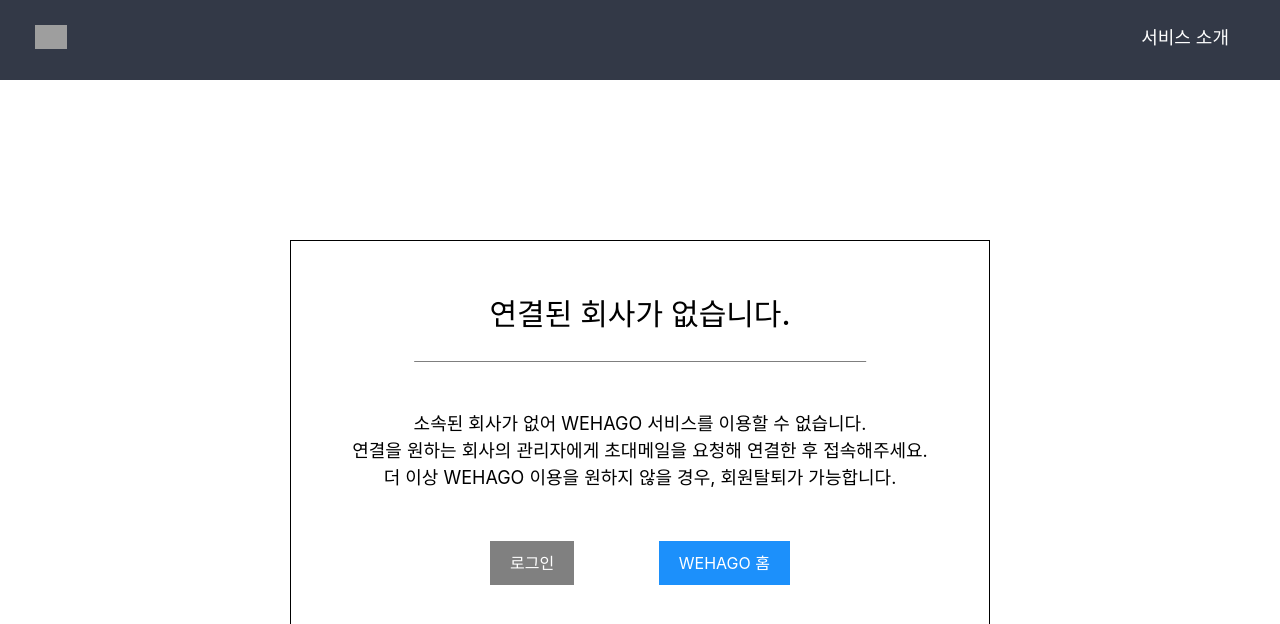
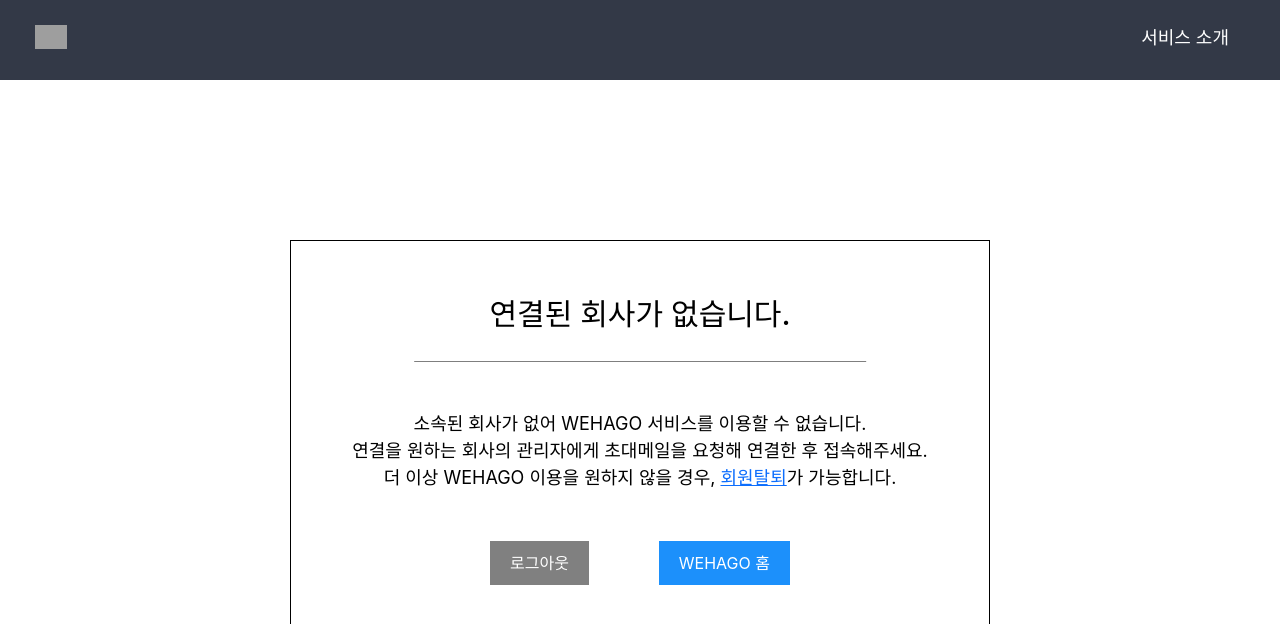
Before and after one commit to HyoungMinSong/wehagoreact, a React (Create React App) app: page /error/444 in a window 1280 px wide. Shown: the top 624 px of the page. Built offline with nearby package versions, Linux system fonts and the light colour scheme; grey boxes are pictures that could not be loaded; what react-chatbot-kit would draw is missing.

Commit message:
Feat : 회원탈퇴 진행중

```diff
--- a/src/ExceptionNotFound.js
+++ b/src/ExceptionNotFound.js
@@ -30,6 +30,13 @@ const ExceptionNotFound = () => {
     setModalSwitch(true);
   }
 
+  // 로그아웃 버튼 눌렀을 때
+  const logoutHandler = () => {
+    document.cookie = `accessToken=; path=/; expires=Thu, 01 Jan 1970 00:00:00 GMT`; // 쿠키에 있는 Access Token 지우기
+    localStorage.removeItem("persist:root");
+    window.location.replace('/login'); // 로그인 창으로 가기
+  }
+
   return (
     <>
     <div style={{background:"#333948"}}><SignUpHeaderLogin1/></div>
@@ -40,13 +47,11 @@ const ExceptionNotFound = () => {
         <div className='Alert1-Content'>
           소속된 회사가 없어 WEHAGO 서비스를 이용할 수 없습니다.<br/>
           연결을 원하는 회사의 관리자에게 초대메일을 요청해 연결한 후 접속해주세요.<br />
-          더 이상 WEHAGO 이용을 원하지 않을 경우, <a onClick={handleWithdraw}>회원탈퇴</a>가 가능합니다.
+          더 이상 WEHAGO 이용을 원하지 않을 경우, <a className='aTag' onClick={handleWithdraw}>회원탈퇴</a>가 가능합니다.
         </div>
         {modalSwitch && <WithdrawalModal setModalSwitch={setModalSwitch} />}
         <div style={{display:"flex", justifyContent:"space-between", width:"300px"}}>
-            <Link to="/login">
-            <button className='Alert2-Button'>로그인</button>
-            </Link>
+            <button className='Alert2-Button' onClick={logoutHandler}>로그아웃</button>
             <Link to="/">
             <button className='Alert1-Button'>WEHAGO 홈</button>
             </Link>
--- a/src/pages/commons/WithdrawalModal.js
+++ b/src/pages/commons/WithdrawalModal.js
@@ -68,6 +68,7 @@ const ModalWrapper = styled.div`
   }
   .flex-start{
     display: flex;
+    margin-top: 7px;
   }
   .flex-center{
     display: flex;
@@ -149,7 +150,7 @@ function WithdrawalModal(props) {
           </span>
         </div>
         <div>
-          <input type="text" placeholder="탈퇴사유를 적어라" />
+          <input type="text" placeholder="탈퇴사유를 적어주세요." />
         </div>
         <div className="flex-start">
           <input type="checkbox" />
@@ -157,7 +158,7 @@ function WithdrawalModal(props) {
         </div>
         <br></br>
         <div className="flex-center">
-          <button type="button">회원탈퇴</button>
+          <button type="button" className="btn btn-outline-secondary">회원탈퇴</button>
         </div>
       </div>
     </ModalWrapper>
--- a/src/pages/signUp/SignUpHeaderIndexFix.js
+++ b/src/pages/signUp/SignUpHeaderIndexFix.js
@@ -40,6 +40,13 @@ function SignUpHeaderIndexFix(props) {
     }
     const accessToken = getCookie('accessToken');
 
+    // 로그아웃 버튼 눌렀을 때
+    const logoutHandler = () => {
+      document.cookie = `accessToken=; path=/; expires=Thu, 01 Jan 1970 00:00:00 GMT`; // 쿠키에 있는 Access Token 지우기
+      localStorage.removeItem("persist:root");
+      window.location.replace('/'); // 로그인 창으로 가기
+  }
+
     return(
         <Wrapper>
             <Area>
@@ -55,9 +62,15 @@ function SignUpHeaderIndexFix(props) {
                 <span className="px-3 grab" onClick={() => props.handleScroll(props.sectionsRef.pricingGuide)}>요금안내</span>
                 <span className="horizonLine"></span>
                 { accessToken ?
+                  <div>
                     <StyledLink1 to="/main">
                       <span className="px-3">메인</span>
-                    </StyledLink1> :
+                    </StyledLink1>
+                    <StyledLink1>
+                        <span className="px-3" onClick={logoutHandler} >로그아웃</span>
+                    </StyledLink1>
+                  </div>
+                  :
                   <div>
                     <StyledLink1 to="/signup">
                       <span className="px-3">회원가입</span>
```
Lines whose indentation alone changed are shown as unchanged.
